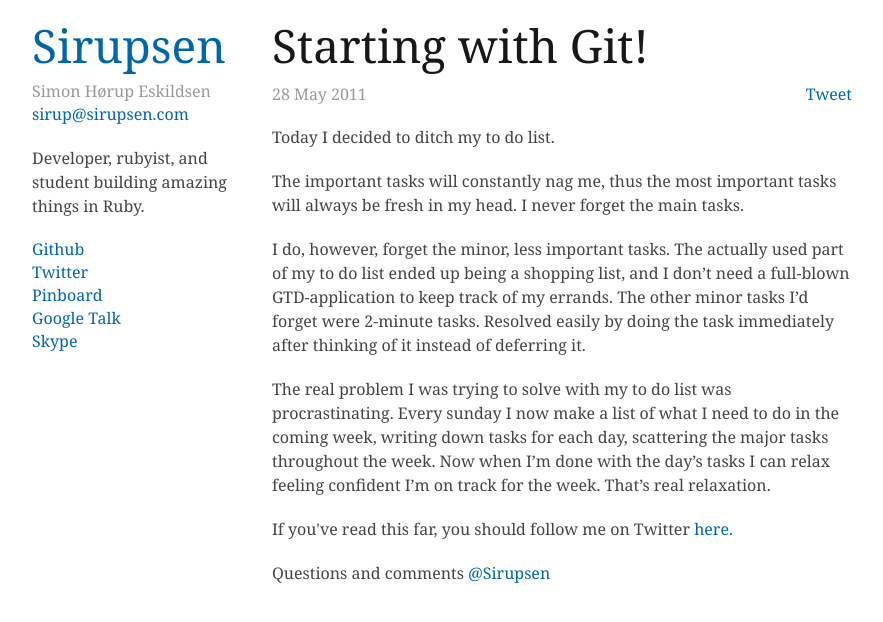
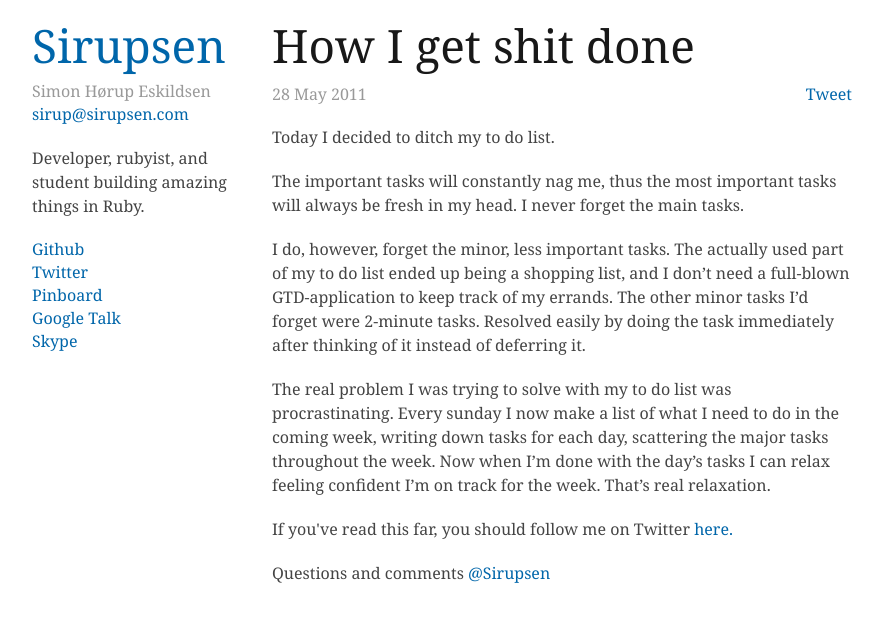
Before and after one commit to igor47/blog, a Jekyll site: the page built from _posts/2011-05-28-how-I-get-shit-done.md, in a window 1280 px wide. Shown: the top 622 px of the page, without its empty margins (138-1021 px from the left). Built offline with Jekyll 4.4.1, drawn with Linux system fonts in a browser that asks for light colours; Markdown is read by kramdown in place of the engine named in the settings; comment, search, counter and statistics services are not loaded.

Commit message:
wrong title

```diff
--- a/_posts/2011-05-28-how-I-get-shit-done.md
+++ b/_posts/2011-05-28-how-I-get-shit-done.md
@@ -1,6 +1,6 @@
 ---
 layout: post
-title: Starting with Git!
+title: How I get shit done
 ---
 
 Today I decided to ditch my to do list.
```
